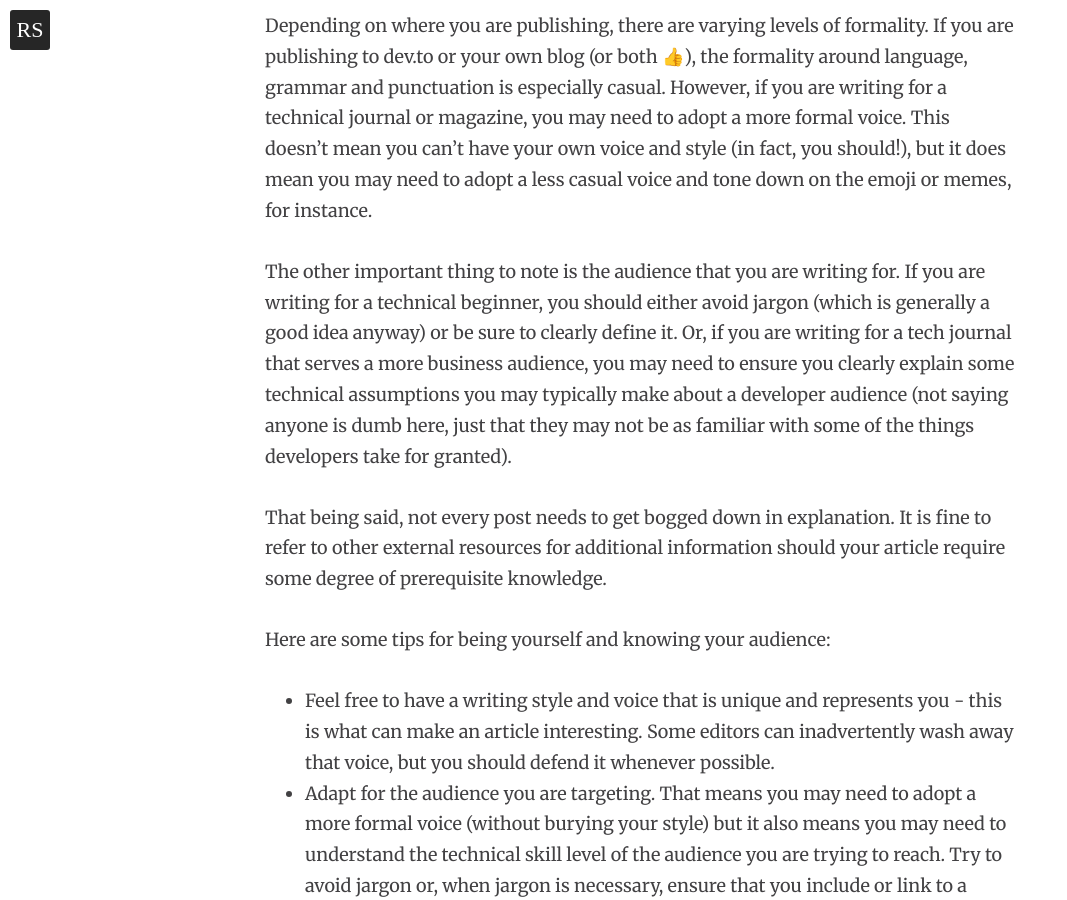
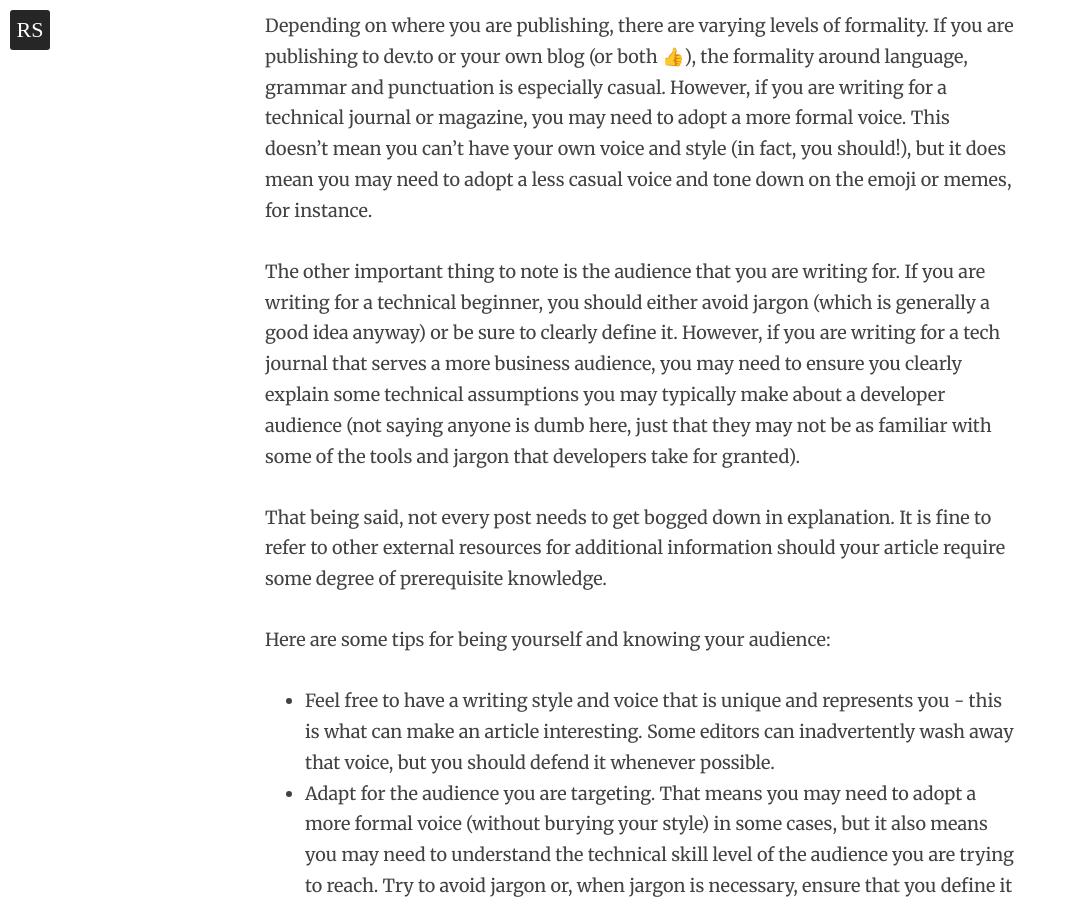
Before and after one commit to remotesynth/remotesynth.github.io, a Jekyll site: the page built from _posts/2019-05-23-writing-technical-posts.md, in a window 1280 px wide and 900 px high, scrolled down 3605 px. Shown: the whole window, without its empty margins (0-1067 px from the left). Built offline with Jekyll 4.4.1, drawn with Linux system fonts in a browser that asks for light colours; a script that is not in the unit is left out; comment, search, counter and statistics services are not loaded; some of the changed text lies outside the part shown.

Commit message:
Update 2019-05-23-writing-technical-posts.md

```diff
--- a/_posts/2019-05-23-writing-technical-posts.md
+++ b/_posts/2019-05-23-writing-technical-posts.md
@@ -48,15 +48,15 @@
 
 Depending on where you are publishing, there are varying levels of formality. If you are publishing to dev.to or your own blog (or both 👍), the formality around language, grammar and punctuation is especially casual. However, if you are writing for a technical journal or magazine, you may need to adopt a more formal voice. This doesn't mean you can't have your own voice and style (in fact, you should!), but it does mean you may need to adopt a less casual voice and tone down on the emoji or memes, for instance.
 
-The other important thing to note is the audience that you are writing for. If you are writing for a technical beginner, you should either avoid jargon (which is generally a good idea anyway) or be sure to clearly define it. Or, if you are writing for a tech journal that serves a more business audience, you may need to ensure you clearly explain some technical assumptions you may typically make about a developer audience (not saying anyone is dumb here, just that they may not be as familiar with some of the things developers take for granted).
+The other important thing to note is the audience that you are writing for. If you are writing for a technical beginner, you should either avoid jargon (which is generally a good idea anyway) or be sure to clearly define it. However, if you are writing for a tech journal that serves a more business audience, you may need to ensure you clearly explain some technical assumptions you may typically make about a developer audience (not saying anyone is dumb here, just that they may not be as familiar with some of the tools and jargon that developers take for granted).
 
 That being said, not every post needs to get bogged down in explanation. It is fine to refer to other external resources for additional information should your article require some degree of prerequisite knowledge.
 
 Here are some tips for being yourself and knowing your audience:
 
 * Feel free to have a writing style and voice that is unique and represents you - this is what can make an article interesting. Some editors can inadvertently wash away that voice, but you should defend it whenever possible.
-* Adapt for the audience you are targeting. That means you may need to adopt a more formal voice (without burying your style) but it also means you may need to understand the technical skill level of the audience you are trying to reach. Try to avoid jargon or, when jargon is necessary, ensure that you include or link to a definition.
-* Don't let concern for your audience push you to overexplain. It is fine to rely on external resources for prerequisite knowledge or tangential information that may distract from the goal of your post.
+* Adapt for the audience you are targeting. That means you may need to adopt a more formal voice (without burying your style) in some cases, but it also means you may need to understand the technical skill level of the audience you are trying to reach. Try to avoid jargon or, when jargon is necessary, ensure that you define it or include a link to a definition.
+* Don't let concern for your audience push you to over-explain. It is fine to rely on external resources for prerequisite knowledge or tangential information that may distract from the goal of your post.
 
 ## What are your suggestions?
 
```
Also changed, not shown: other parts of _posts/2019-05-23-writing-technical-posts.md (+3 -3 lines).
